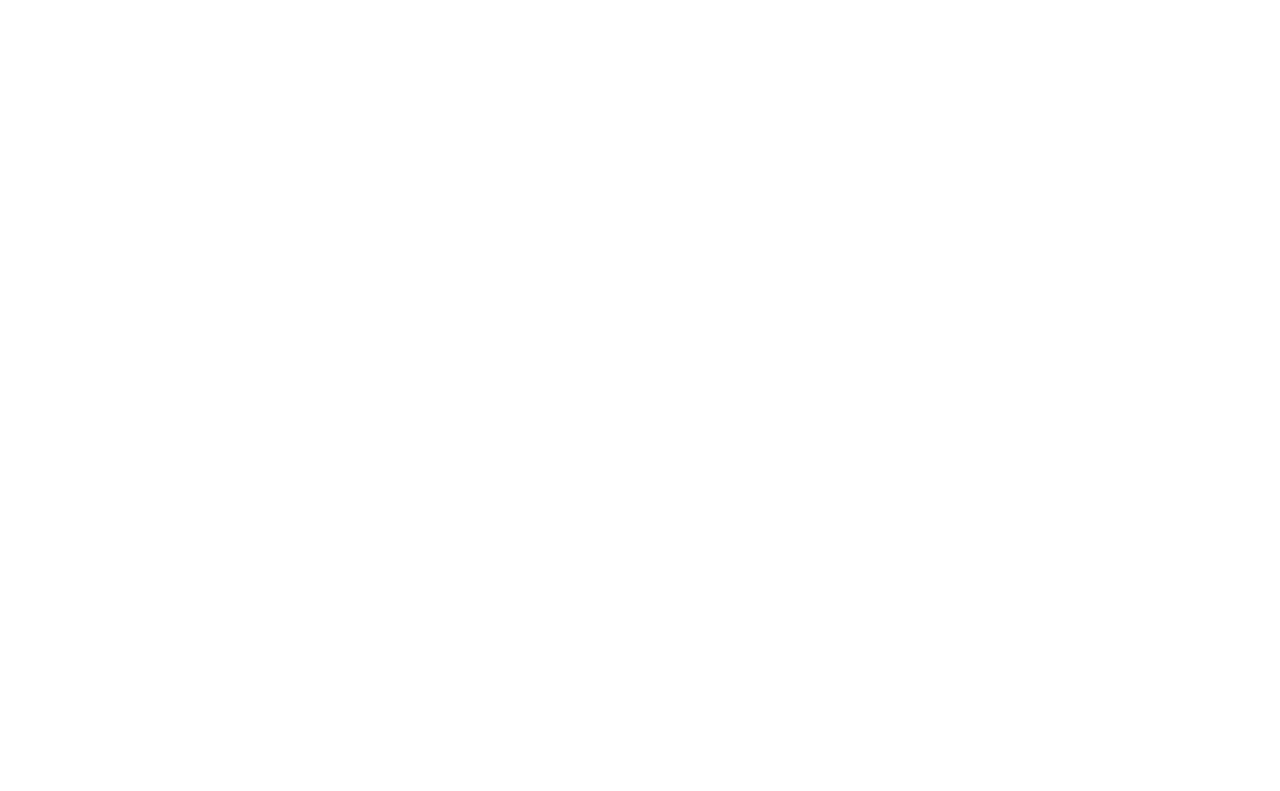
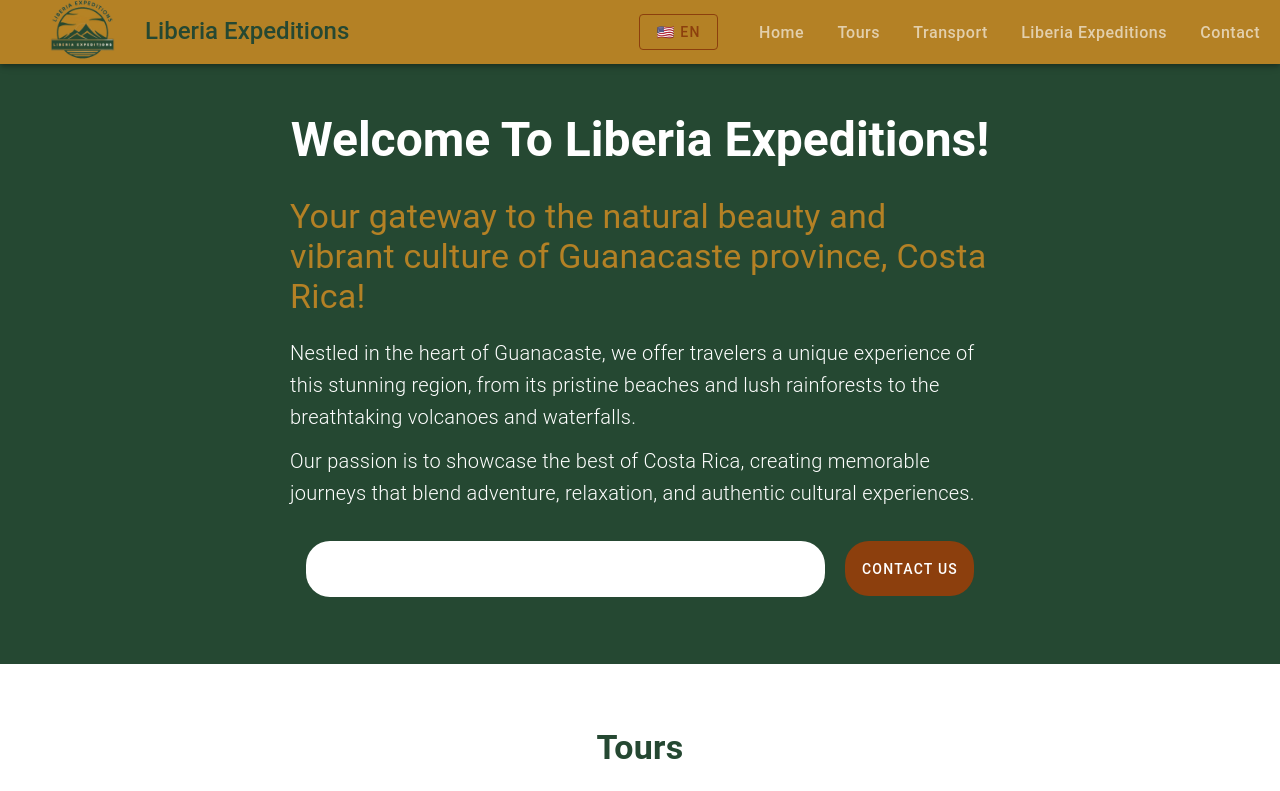
Before and after one commit to Everr23/liberia-expeditions, a Nuxt app: page / in a window 1280 px wide. Shown: the top 791 px of the page. Built offline with nearby package versions, Linux system fonts and the light colour scheme.

Commit message:
redeploy site

```diff
--- a/layouts/default.vue
+++ b/layouts/default.vue
@@ -1,5 +1,5 @@
 <template>
-  <!-- <v-app>
+  <v-app>
     <v-layout>
       <v-main>
         <Header />
@@ -7,5 +7,5 @@
         <Footer />
       </v-main>
     </v-layout>
-  </v-app> -->
+  </v-app>
 </template>
```
